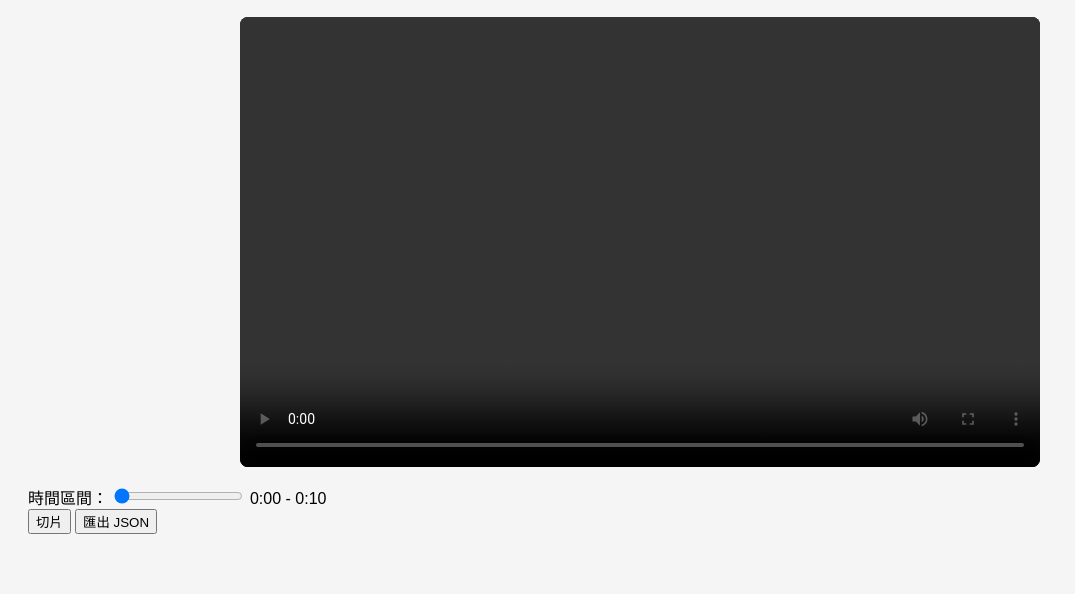
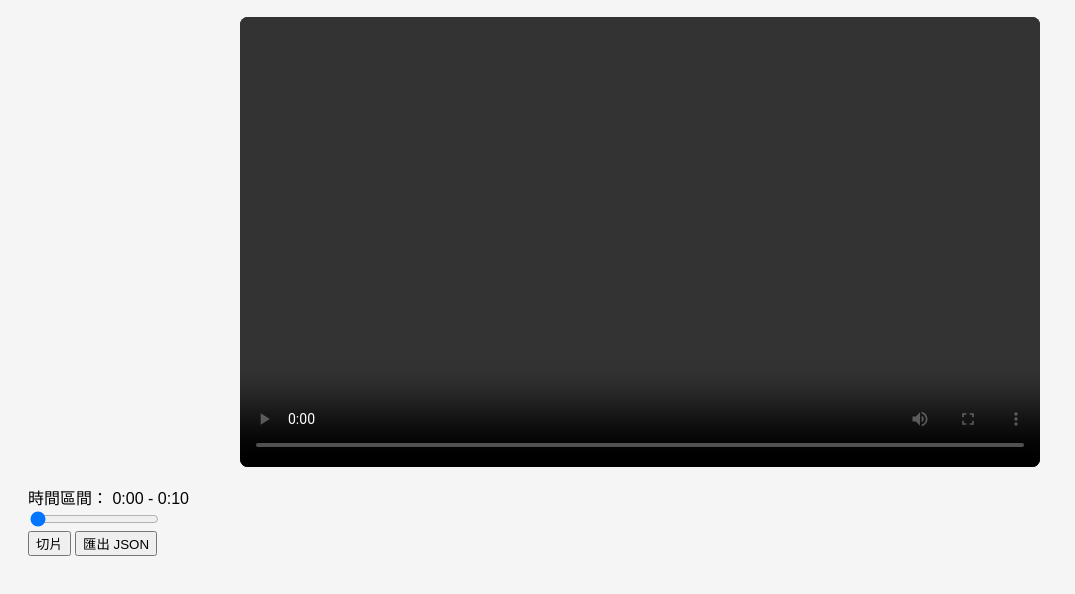
Before and after one commit to Liwei-Ji/DISE-Video-Annotation-and-Scoring-Tool, a plain HTML site: page index.html in a window 1280 px wide. Shown: the part 120-714 px from the top of the page, without its empty margins (0-1075 px from the left). Drawn offline with Linux system fonts and the light colour scheme.

Commit message:
Update index.html
Add time-labels

```diff
--- a/index.html
+++ b/index.html
@@ -13,9 +13,16 @@
     <div id="obstruction-result"></div>
 
     <video id="video" controls></video><br>
-    <label>時間區間：</label>
+    <label>時間區間：
+      <span id="time-labels">
+        <span id="interval-start-label">0:00</span> -
+        <span id="interval-end-label">0:10</span>
+      </span>
+    </label>
+    <div id="track-container">
+    <div id="time-thumbnails"></div>
     <input type="range" id="interval-start" min="0" max="0" value="0" step="0.1" />
-    <span id="interval-start-label">0:00</span> - <span id="interval-end-label">0:10</span><br>
+    </div>
     <button id="capture">切片</button>
     <button id="exportJson">匯出 JSON</button>
     <div id="thumbnails"></div>
```
